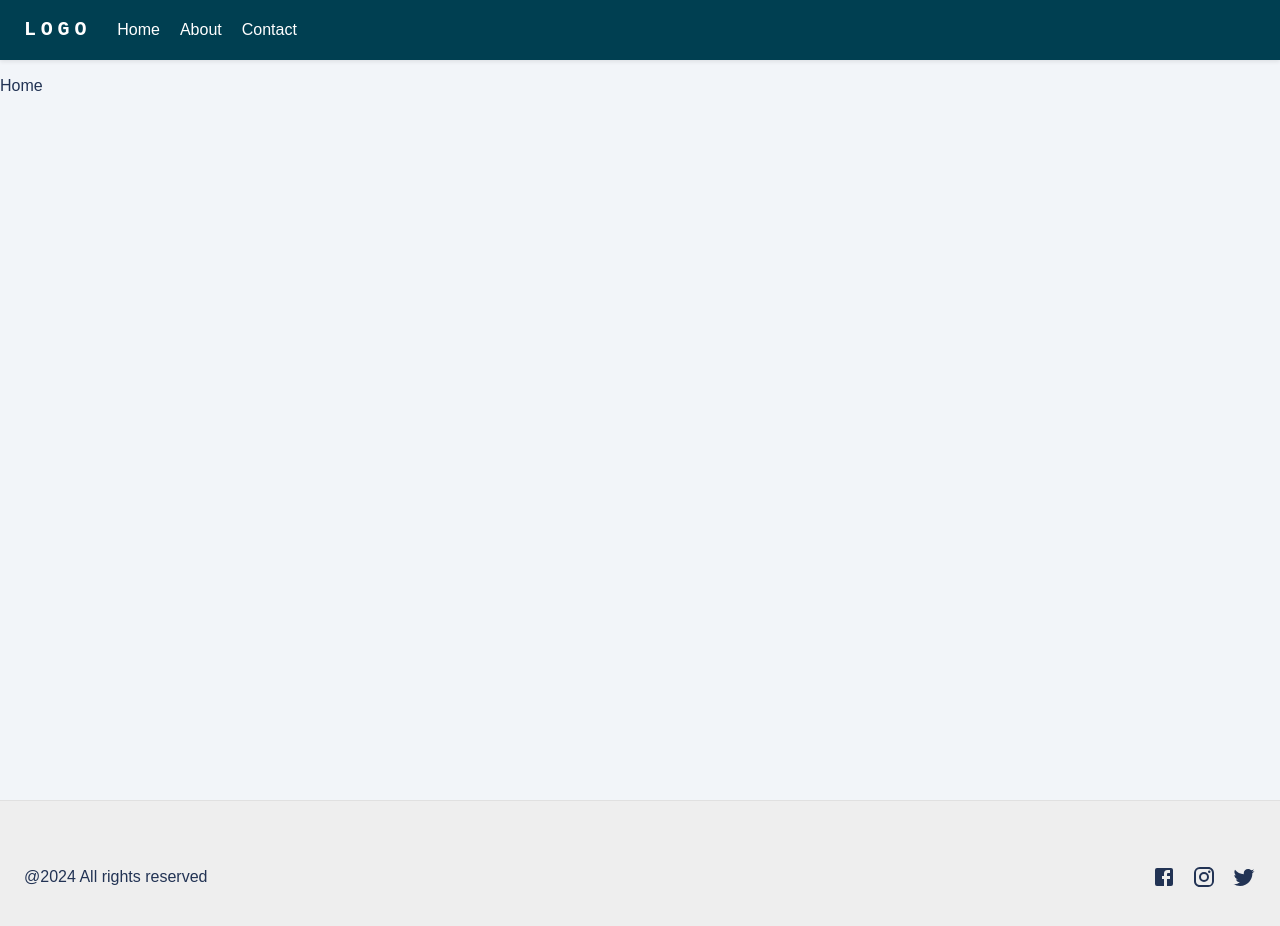
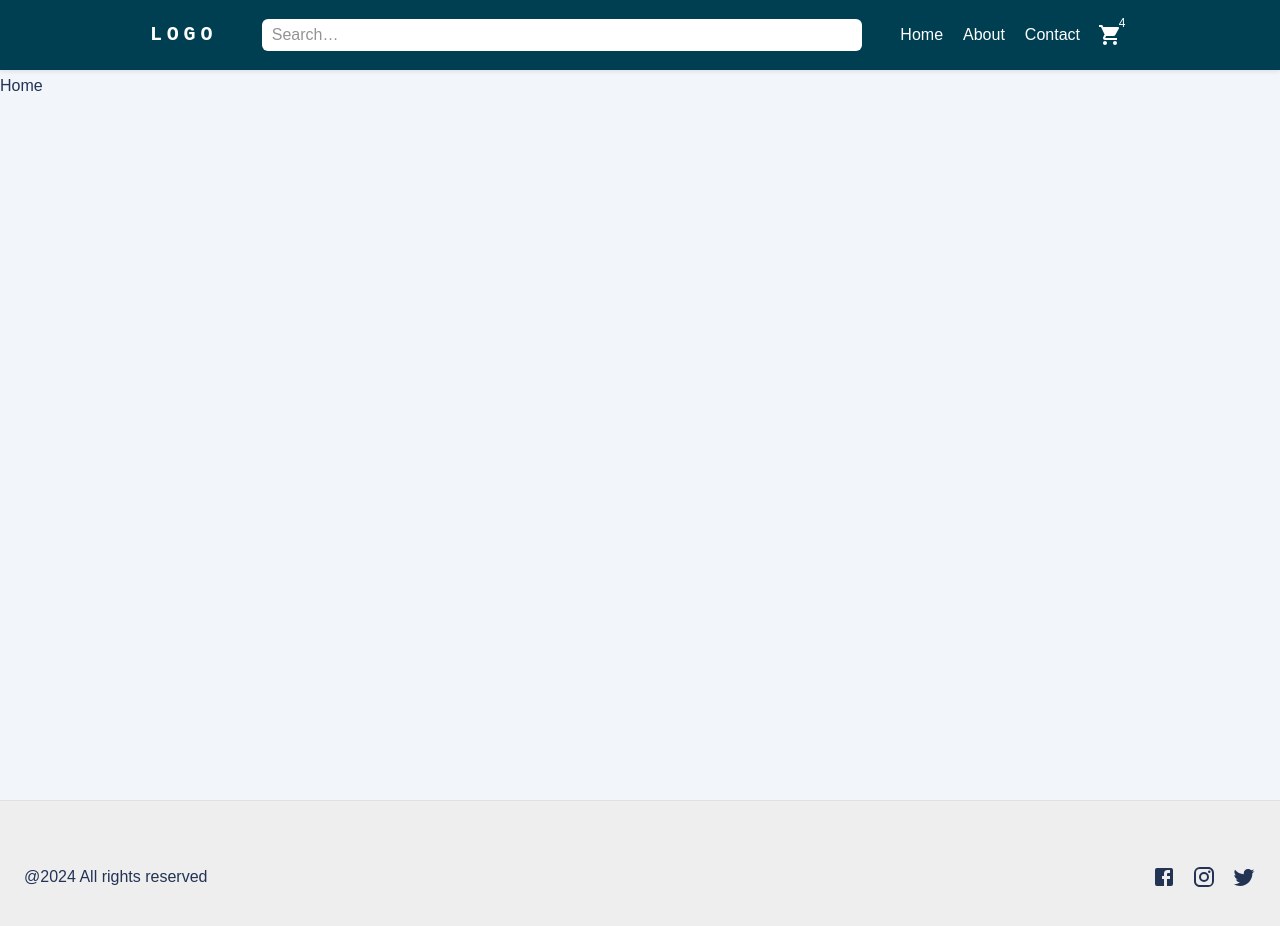
Before and after one commit to mehedihassandev/e-commerce, a React (Vite) app: page / in a window 1280 px wide. Shown: the top 926 px of the page. Built offline with nearby package versions, Linux system fonts and the light colour scheme.

Commit message:
EC-02: Refactor project structure, add react-hook-form dependency, and update links and icons in header component

```diff
--- a/package.json
+++ b/package.json
@@ -21,6 +21,7 @@
     "react": "^18.3.1",
     "react-dom": "^18.3.1",
     "react-helmet-async": "^2.0.5",
+    "react-hook-form": "^7.53.0",
     "react-router-dom": "^6.26.2"
   },
   "devDependencies": {
--- a/src/app/layout/header.tsx
+++ b/src/app/layout/header.tsx
@@ -1,14 +1,14 @@
+import { ShoppingCart } from '@mui/icons-material';
 import MenuIcon from '@mui/icons-material/Menu';
+import { Badge, Drawer, InputBase, List, useTheme } from '@mui/material';
 import AppBar from '@mui/material/AppBar';
 import Box from '@mui/material/Box';
-import Container from '@mui/material/Container';
 import IconButton from '@mui/material/IconButton';
 import Toolbar from '@mui/material/Toolbar';
 import Typography from '@mui/material/Typography';
 import { createElement, useState } from 'react';
 import { Link } from 'react-router-dom';
-
-import { Drawer, List, useTheme } from '@mui/material';
+import ContentWrapper from '../utils/content-wrapper/content-wrapper';
 import { iconHash } from '../utils/src/lib/icon-hash';
 import { menus } from './menus';
 
@@ -26,8 +26,14 @@ export function Header() {
 
   return (
     <AppBar position="fixed">
-      <Container maxWidth="xl">
+      <ContentWrapper
+        sx={{
+          backgroundColor: theme.palette.primary.main,
+          color: 'white'
+        }}
+      >
         <Toolbar disableGutters>
+          {/* Logo on the left */}
           <Typography
             variant="h6"
             noWrap
@@ -46,7 +52,51 @@ export function Header() {
             LOGO
           </Typography>
 
-          <Box sx={{ flexGrow: 1, display: { xs: 'flex', md: 'none' } }}>
+          {/* Search bar in the middle */}
+          <Box sx={{ flexGrow: 1, display: 'flex', justifyContent: 'center' }}>
+            <InputBase
+              placeholder="Search…"
+              inputProps={{ 'aria-label': 'search' }}
+              sx={{
+                color: 'black',
+                backgroundColor: theme.palette.background.paper,
+                borderRadius: 1,
+                padding: '0 10px',
+                width: '100%',
+                maxWidth: '600px'
+              }}
+            />
+          </Box>
+
+          {/* Menu items on the right */}
+          <Box
+            sx={{ display: { xs: 'none', md: 'flex' }, alignItems: 'center' }}
+          >
+            {menus.map((menu) => (
+              <Link
+                key={menu.id}
+                to={menu.linkUrl}
+                style={{
+                  margin: '0 10px',
+                  color: 'white',
+                  display: 'block',
+                  textDecoration: 'none',
+                  fontSize: '1rem'
+                }}
+              >
+                {menu.linkTitle}
+              </Link>
+            ))}
+
+            <IconButton size="large" color="inherit">
+              <Badge badgeContent={4} color="default">
+                <ShoppingCart />
+              </Badge>
+            </IconButton>
+          </Box>
+
+          {/* Drawer for mobile view */}
+          <Box sx={{ display: { xs: 'flex', md: 'none' } }}>
             <IconButton
               size="large"
               aria-label="account of current user"
@@ -104,44 +154,8 @@ export function Header() {
               </List>
             </Drawer>
           </Box>
-
-          <Typography
-            variant="h5"
-            noWrap
-            component="a"
-            href="#"
-            sx={{
-              mr: 2,
-              display: { xs: 'flex', md: 'none' },
-              flexGrow: 1,
-              fontFamily: 'monospace',
-              fontWeight: 700,
-              letterSpacing: '.3rem',
-              color: 'inherit',
-              textDecoration: 'none'
-            }}
-          >
-            LOGO
-          </Typography>
-          <Box sx={{ flexGrow: 1, display: { xs: 'none', md: 'flex' } }}>
-            {menus.map((menu) => (
-              <Link
-                key={menu.id}
-                to={menu.linkUrl}
-                style={{
-                  margin: '0 10px',
-                  color: 'white',
-                  display: 'block',
-                  textDecoration: 'none', // Add this to remove underline
-                  fontSize: '1rem'
-                }}
-              >
-                {menu.linkTitle}
-              </Link>
-            ))}
-          </Box>
         </Toolbar>
-      </Container>
+      </ContentWrapper>
     </AppBar>
   );
 }
--- /dev/null
+++ b/src/app/utils/content-wrapper/content-wrapper.tsx
@@ -0,0 +1,29 @@
+import { Box, SxProps } from '@mui/material';
+import { CSSProperties, ReactNode } from 'react';
+
+export interface ContentWrapperProps {
+  children: ReactNode;
+  style?: CSSProperties;
+  sx?: SxProps;
+}
+
+export const ContentWrapper = ({
+  children,
+  style,
+  sx
+}: ContentWrapperProps) => {
+  return (
+    <Box
+      sx={{
+        bgcolor: 'white',
+        padding: '5px 150px',
+        ...style,
+        ...sx
+      }}
+    >
+      <>{children}</>
+    </Box>
+  );
+};
+
+export default ContentWrapper;
```
Also changed, not shown: src/app/utils/rhf-textfield/rhf-text-field.tsx (added, +52 -0 lines), 1 other file (tests, documents, lock files or other folders).
